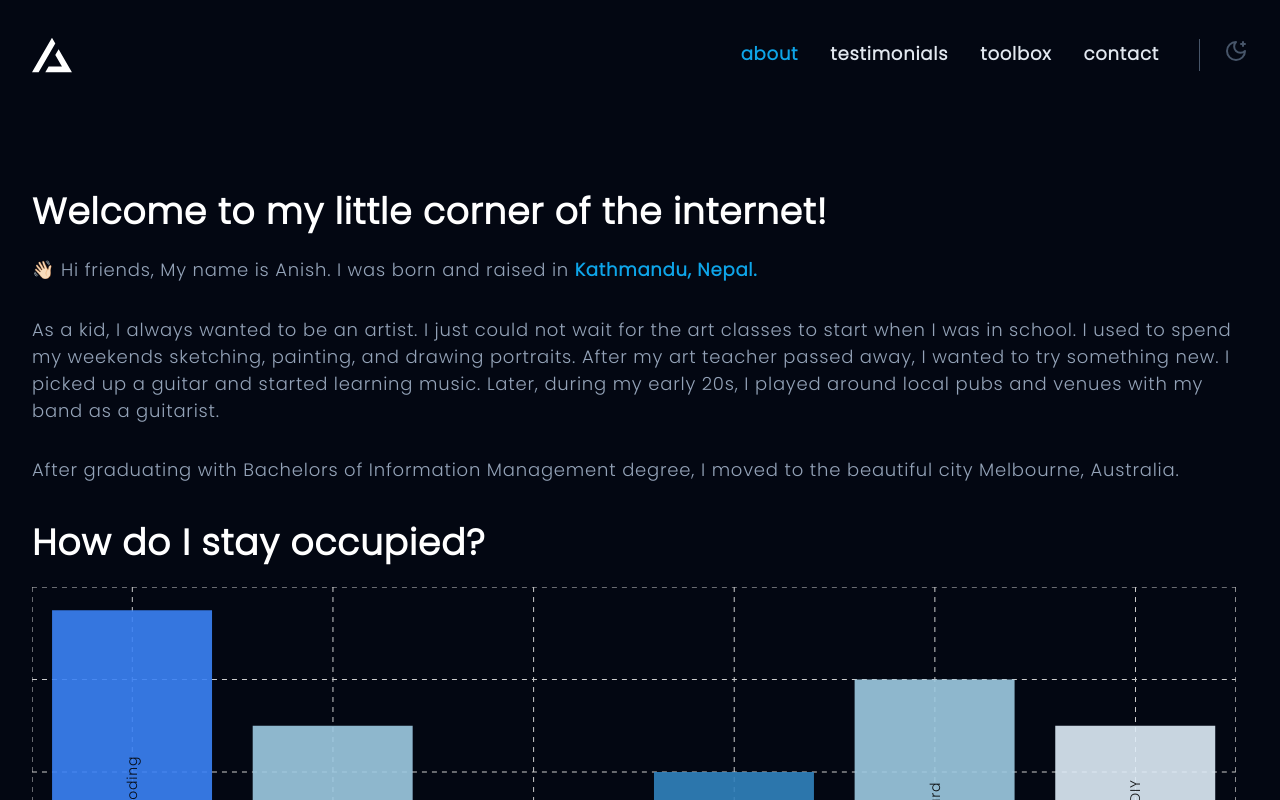
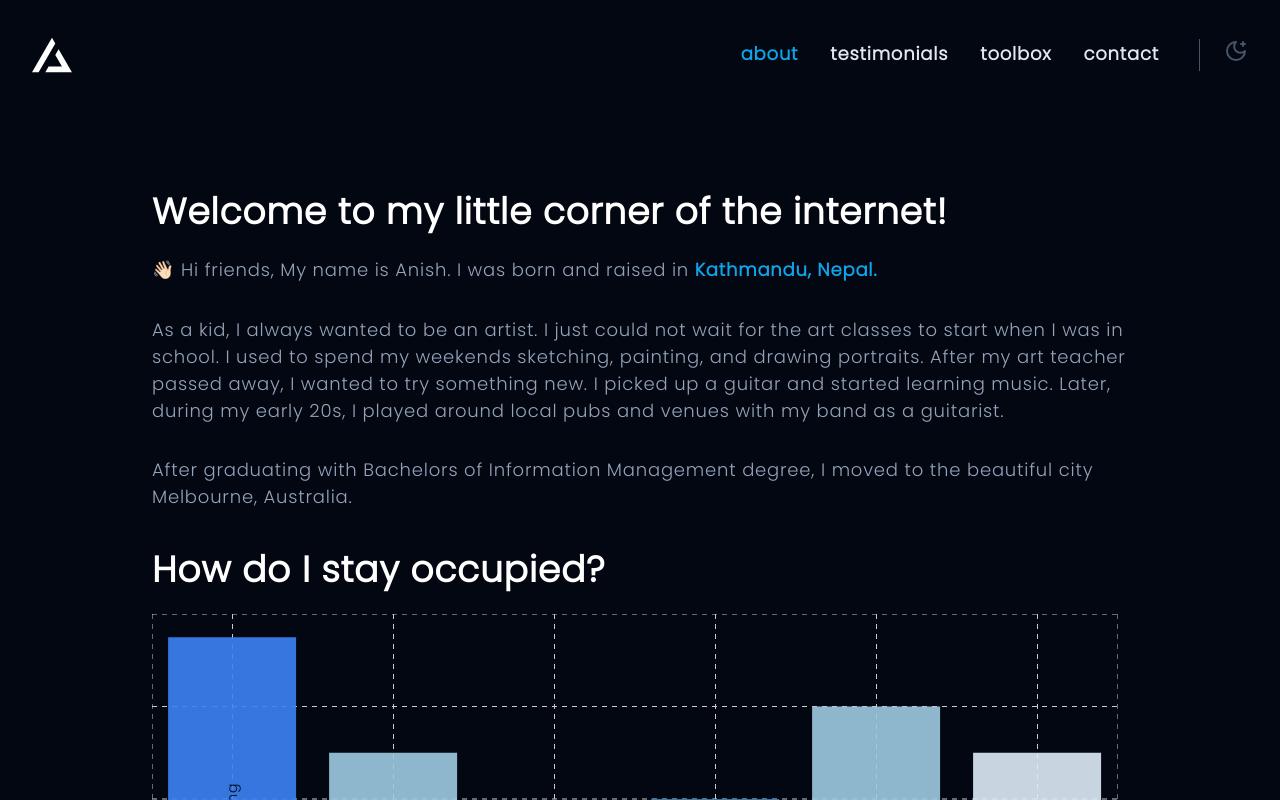
Before and after one commit to sarmadgardezi/portfolio-tailwind, a Next.js app: page /about in a window 1280 px wide. Shown: the top 800 px of the page. Built offline with nearby package versions, Linux system fonts and the light colour scheme.

Commit message:
width changed of page

```diff
--- a/src/app/globals.css
+++ b/src/app/globals.css
@@ -48,6 +48,8 @@ article, aside, details, figcaption, figure, footer, header, hgroup, menu, nav,
 }
 body {
   line-height: 1;
+  padding-left: 120px;
+  padding-right: 120px;
 }
 ol,
 ul {
```
